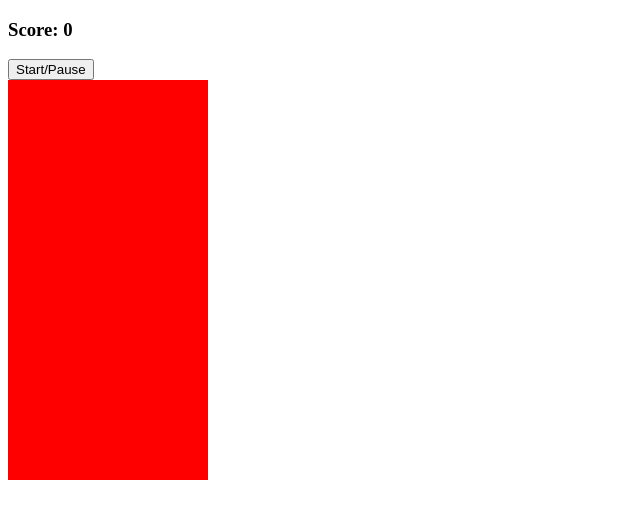
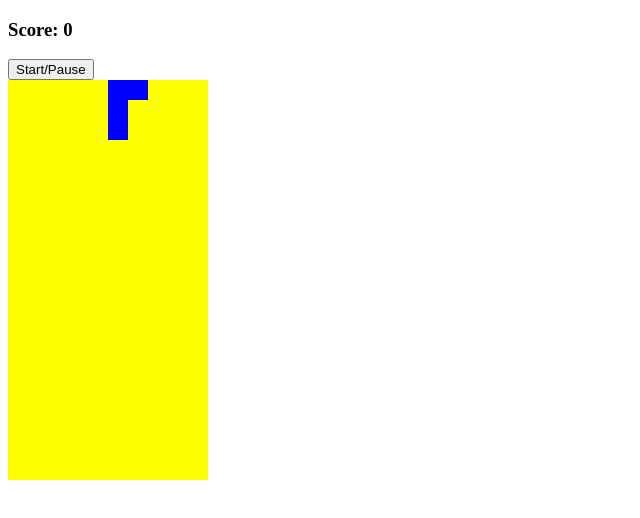
Before and after one commit to Emilykidd3/tetris, a plain HTML site: page index.html in a window 1280 px wide. Shown: the whole page, without its empty margins (0-640 px from the left). Drawn offline with Linux system fonts and the light colour scheme.

Commit message:
added array of shapes, and function to draw first shape to game board

```diff
--- a/app.js
+++ b/app.js
@@ -40,6 +40,11 @@ document.addEventListener('DOMContentLoaded', () => {
       [width,width+1,width+2,width+3]
     ]
 
+    const theTetrominoes = [ltetromino, zTetromino, tTetromino, oTetromino, iTetromino];
+
+    let currentPosition = 4
+    let current = theTetrominoes[0][0];
+
     function makeGameBoard() {
         var squares = []
         for (var i = 0; i < 200; i ++) {
@@ -51,5 +56,12 @@ document.addEventListener('DOMContentLoaded', () => {
     }
 
     var squares = makeGameBoard();
-    console.log(squares);
+
+    function draw() {
+        current.forEach(index => {
+            squares[currentPosition + index].classList.add('tetromino')
+        })
+    }
+
+    draw();
 })
--- a/style.css
+++ b/style.css
@@ -9,5 +9,8 @@
 .grid div {
   height: 20px;
   width: 20px;
-  background-color: red;
 }
+
+.tetromino {
+  background-color: blue;
+}
```
